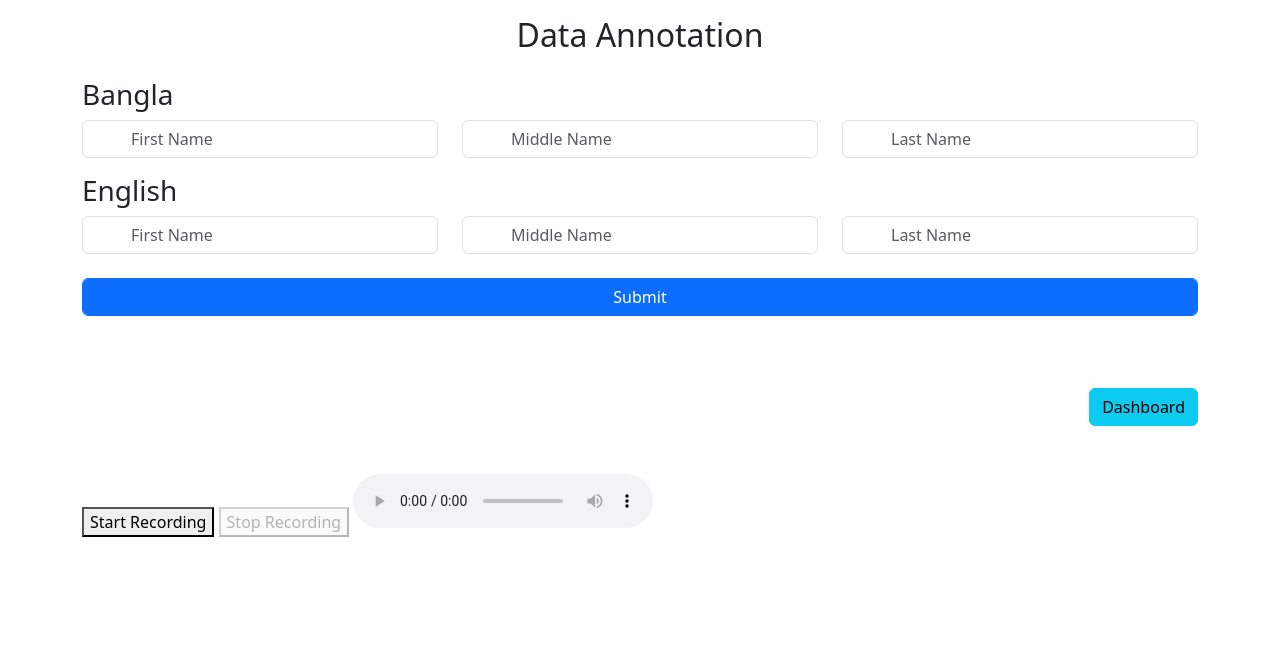
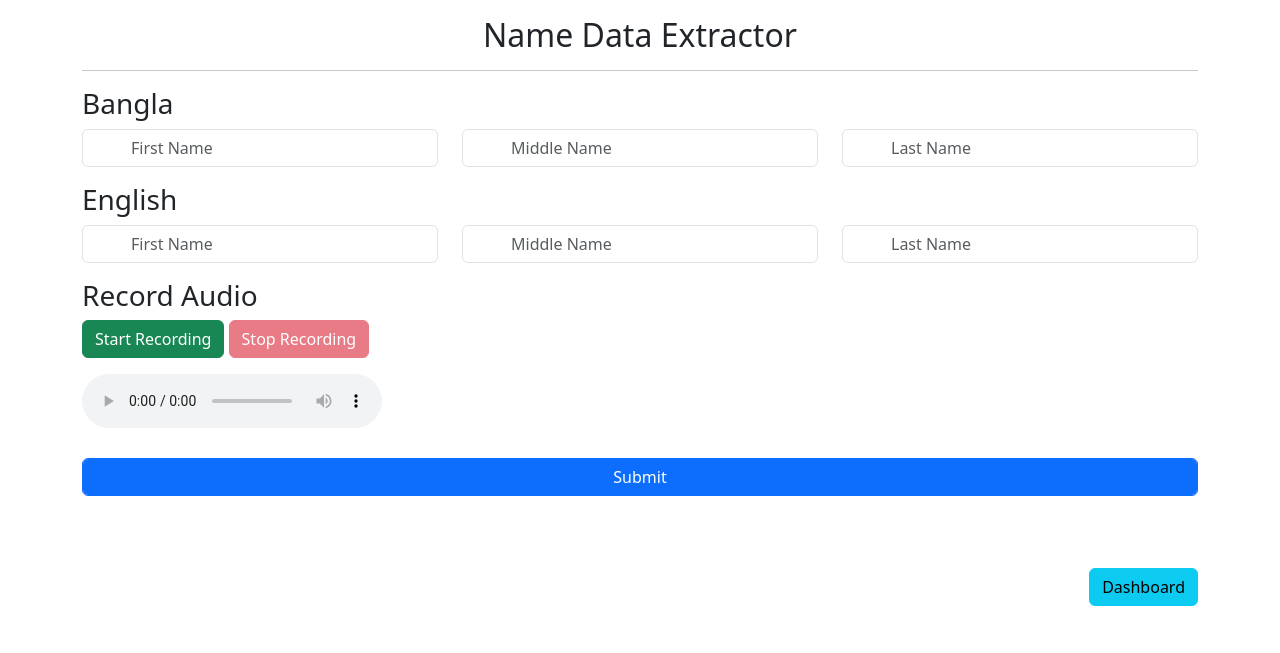
Before and after one commit to nihalbaig0/Name_Data, a Django app: template templates/home.html in a window 1280 px wide. Shown: the top 653 px of the page. Run offline with Django 3.2, Linux system fonts and the light colour scheme; the template is opened without the code that fills it, so the values that code supplies are empty.

Commit message:
all done

```diff
--- a/app_main/views.py
+++ b/app_main/views.py
@@ -21,7 +21,7 @@ def home(request):
         middle_en = request.POST['MiddleNameEn']
         last_en = request.POST['LastNameEn']
 
-        audio = request.POST('audio_data')
+        audio = request.FILES.get('audio_file')
 
         if audio is None:
             print('No audio')
--- a/templates/home.html
+++ b/templates/home.html
@@ -12,77 +12,24 @@
     <title>Home</title>
 
 
-    <script>
-        document.addEventListener('DOMContentLoaded', function () {
-            const startButton = document.getElementById('startRecording');
-            const stopButton = document.getElementById('stopRecording');
-            const audioPlayback = document.getElementById('audioPlayback');
-            const audioDataInput = document.getElementById('audio_data');
-
-            let mediaRecorder;
-            let audioChunks = [];
-
-            startButton.addEventListener('click', async () => {
-                const stream = await navigator.mediaDevices.getUserMedia({audio: true});
-                mediaRecorder = new MediaRecorder(stream);
-
-                mediaRecorder.ondataavailable = (event) => {
-                    audioChunks.push(event.data);
-                };
-
-                mediaRecorder.onstop = () => {
-                    const audioBlob = new Blob(audioChunks, {type: 'audio/wav'});
-                    const audioUrl = URL.createObjectURL(audioBlob);
-                    audioPlayback.src = audioUrl;
-
-                    const reader = new FileReader();
-                    reader.readAsDataURL(audioBlob);
-                    reader.onloadend = function () {
-                        const base64Audio = reader.result.split(',')[1];
-                        audioDataInput.value = base64Audio;
-                    };
-
-                    audioChunks = []; // Clear the array for future recordings
-                };
-
-                mediaRecorder.start();
-                startButton.disabled = true;
-                stopButton.disabled = false;
-            });
-
-            stopButton.addEventListener('click', () => {
-                mediaRecorder.stop();
-                startButton.disabled = false;
-                stopButton.disabled = true;
-            });
-        });
-
-    </script>
-
 </head>
 
 
 <body>
 
-<div class="container">
-    <div class="row">
-        <div class="col-md-12 text-center my-3">
-            <h2>Data Annotation</h2>
-        </div>
-
 
 <div class="container">
 
+    <h2 class="text-center mt-3">Name Data Extractor</h2>
+    <hr>
 
     <form id="audioForm" action="{% url 'home' %}" method="post" enctype="multipart/form-data">
         {% csrf_token %}
 
-                <input type="hidden" name="audio_data" id="audio_data">
-
         <div class="row">
             <h3 class=""> Bangla </h3>
             <div class="col-md-4">
-                        <input class="form-control px-5" type="text" name="FirstNameEn" placeholder="First Name">
+                <input class="form-control px-5" type="text" name="FirstNameEn" placeholder="First Name" required>
             </div>
             <div class="col-md-4">
                 <input class="form-control px-5" type="text" name="MiddleNameEn" placeholder="Middle Name">
@@ -95,7 +42,7 @@
         <div class="row">
             <h3 class="mt-3"> English </h3>
             <div class="col-md-4">
-                        <input class="form-control px-5" type="text" name="FirstNameBn" placeholder="First Name">
+                <input class="form-control px-5" type="text" name="FirstNameBn" placeholder="First Name" required>
             </div>
             <div class="col-md-4">
                 <input class="form-control px-5" type="text" name="MiddleNameBn" placeholder="Middle Name">
@@ -105,40 +52,85 @@
             </div>
         </div>
 
+        <div class="row">
+            <h3 class="mt-3">Record Audio</h3>
+            <div class="col-md-12">
+                <button type="button" id="startRecording" class="btn btn-success">Start Recording</button>
+                <button type="button" id="stopRecording" class="btn btn-danger" disabled>Stop Recording</button>
+                <div class="">
+                    <audio class="mt-3" id="audioPlayback" controls></audio>
+                </div>
+                <input type="file" name="audio_file" id="audio_file" style="display: none;" required>
+            </div>
+        </div>
 
         <div class="row">
             <div class="col-md-12">
-                        <input type="submit" class="form-control btn btn-primary px-5 my-4">
+                <input type="submit" class="form-control btn btn-primary px-5 my-4" value="Submit">
             </div>
             <div class="col-md-12 text-end">
                 <a class="btn btn-info my-5" href="dashboard"> Dashboard</a>
             </div>
         </div>
-
     </form>
-
-
-            <button id="startRecording">Start Recording</button>
-            <button id="stopRecording" disabled>Stop Recording</button>
-            <audio id="audioPlayback" controls></audio>
-
 
 </div>
 
 
-        {% for message in messages %}
-            <div class="alert alert-warning alert-dismissible fade show notification" role="alert">
-                You have total annotated {{ message }}
-                <button type="button" class="btn-close" data-bs-dismiss="alert" aria-label="Close"></button>
-            </div>
-        {% endfor %}
+<script>
+
+    document.addEventListener('DOMContentLoaded', function () {
+        if (navigator.mediaDevices && navigator.mediaDevices.getUserMedia && window.MediaRecorder) {
+            let mediaRecorder;
+            let audioChunks = [];
+
+            document.getElementById('startRecording').addEventListener('click', async () => {
+                try {
+                    const stream = await navigator.mediaDevices.getUserMedia({audio: true});
+                    mediaRecorder = new MediaRecorder(stream);
+
+                    mediaRecorder.ondataavailable = (event) => {
+                        audioChunks.push(event.data);
+                    };
+
+                    mediaRecorder.onstop = () => {
+                        const audioBlob = new Blob(audioChunks, {type: 'audio/wav'});
+                        audioChunks = [];
+                        const audioUrl = URL.createObjectURL(audioBlob);
+                        document.getElementById('audioPlayback').src = audioUrl;
+
+                        // Convert blob to file and update the file input
+                        const audioFile = new File([audioBlob], 'recording.wav', {type: 'audio/wav'});
+                        const fileInput = document.getElementById('audio_file');
+
+                        // Use DataTransfer to simulate file input
+                        const dataTransfer = new DataTransfer();
+                        dataTransfer.items.add(audioFile);
+                        fileInput.files = dataTransfer.files;
+                    };
+
+                    mediaRecorder.start();
+                    document.getElementById('startRecording').disabled = true;
+                    document.getElementById('stopRecording').disabled = false;
+                } catch (error) {
+                    console.error('Error accessing audio devices:', error);
+                }
+            });
+
+            document.getElementById('stopRecording').addEventListener('click', () => {
+                if (mediaRecorder) {
+                    mediaRecorder.stop();
+                    document.getElementById('startRecording').disabled = false;
+                    document.getElementById('stopRecording').disabled = true;
+                }
+            });
+        } else {
+            console.error('Browser does not support the required APIs.');
+        }
+    });
 
 
-    </div>
-
-
-</div>
-
+</script>
 
 <script src="https://cdn.jsdelivr.net/npm/bootstrap@5.3.3/dist/js/bootstrap.bundle.min.js"
         integrity="sha384-YvpcrYf0tY3lHB60NNkmXc5s9fDVZLESaAA55NDzOxhy9GkcIdslK1eN7N6jIeHz"
```
Also changed, not shown: db.sqlite3, 4 other files. Lines whose indentation alone changed are shown as unchanged.
